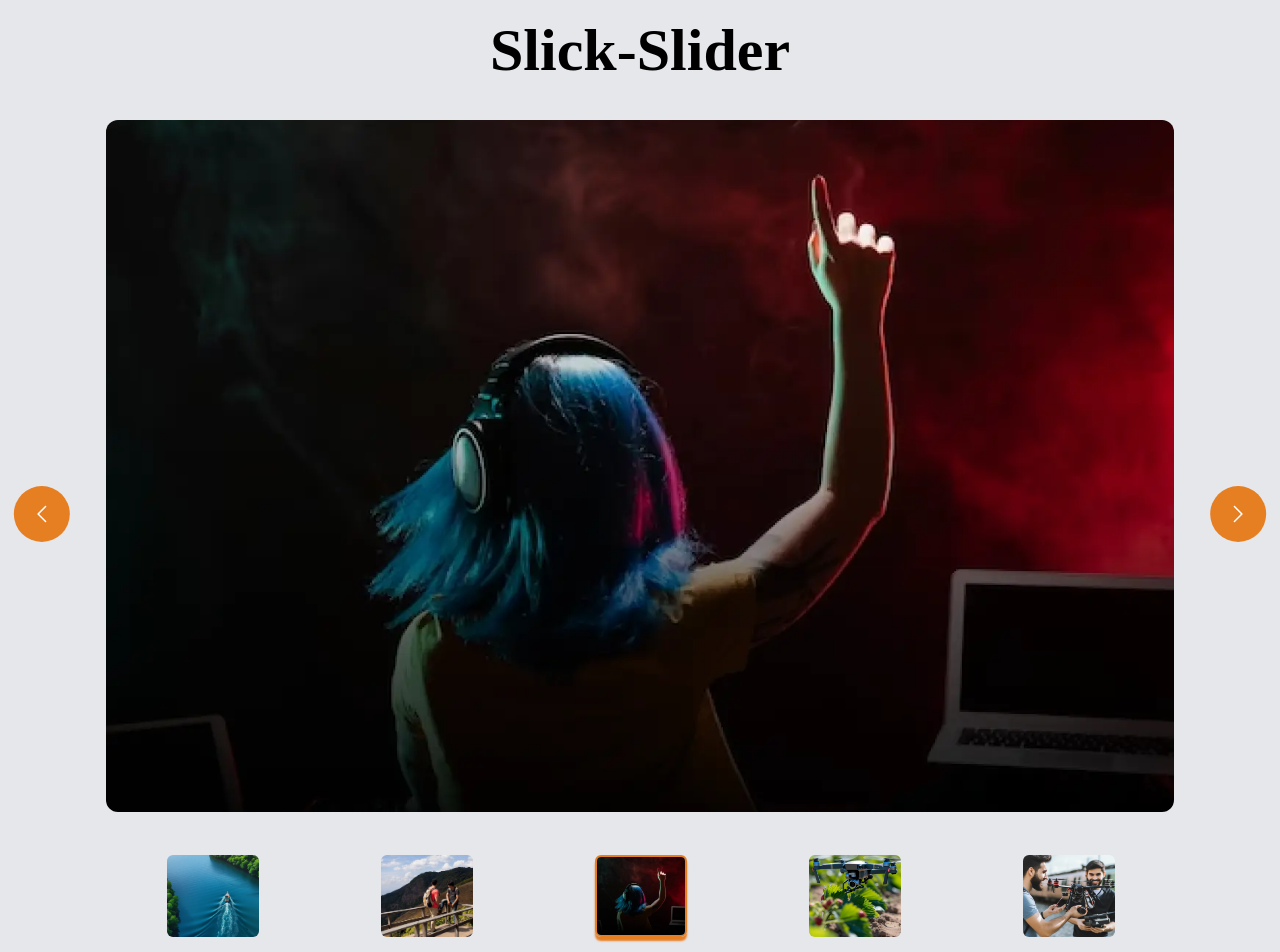
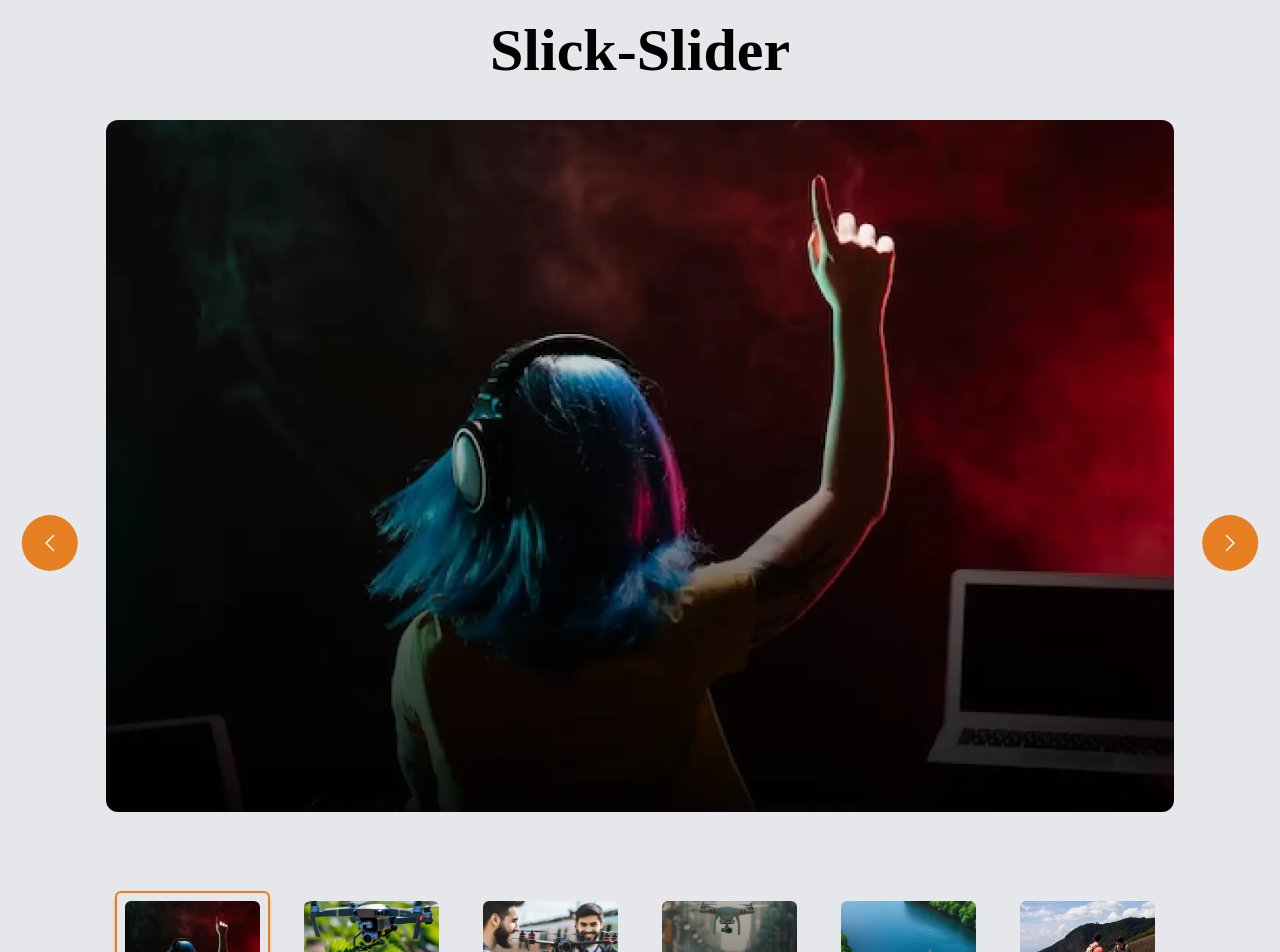
Before and after one commit to tarunmalik330/slider-test, a React (Create React App) app: page / in a window 1280 px wide. Shown: the top 952 px of the page. Built offline with nearby package versions, Linux system fonts and the light colour scheme.

Commit message:
make a custom-slider

```diff
--- a/src/App.css
+++ b/src/App.css
@@ -1,12 +1,7 @@
-
-.nav-slider .slick-slide {
-  display: flex !important;
-  justify-content: center !important;
-  align-items: center !important;
-}
+/*
 .nav-slider .slick-track {
   padding-bottom: 20px !important;
-}
+} */
 .slick-dots li.slick-active button:before {
   color: #e67e22 !important;
 }
--- a/src/components/practice.jsx
+++ b/src/components/practice.jsx
@@ -1,3 +1,82 @@
+// import React, { useState, useEffect, useRef } from "react";
+// import Slider from "react-slick";
+// import { SLIDEDATA } from "../utils/helper";
+// import nextarrow from "../assets/images/svg/next-arrow.svg";
+// import prevarrow from "../assets/images/svg/prev-arrow.svg";
+
+// const Practice = () => {
+//   const [nav1, setNav1] = useState(null);
+//   const [nav2, setNav2] = useState(null);
+//   const sliderRef1 = useRef(null);
+//   const [activeIndex, setActiveIndex] = useState(0);
+
+//   useEffect(() => {
+//     setNav1(sliderRef1.current);
+//   }, []);
+//   const sliderSettingsMain = {
+//     asNavFor: nav2,
+//     ref: sliderRef1,
+//     arrows: false,
+//     responsive: [
+//       {
+//         breakpoint: 1024,
+//         settings: {
+//           arrows: false,
+//         },
+//       },
+//     ],
+//   };
+//   return (
+//     <div className="bg-gray-200 py-5">
+//       <h1 className="text-black xl:text-6xl sm:text-4xl text-2xl font-bold text-center">
+//         Slick-Slider
+//       </h1>
+//       <div className="container mx-auto xl:max-w-[1100px] px-4 md:py-10 py-5 relative">
+//         <button
+//           className="absolute bottom-1/2 left-[-7%] xl:flex hidden cursor-pointer"
+//           onClick={() => sliderRef1?.current?.slickPrev()}
+//         >
+//           <img src={prevarrow} alt="prevarrow" />
+//         </button>
+//         <button
+//           className="absolute bottom-1/2 right-[-7%] xl:flex hidden cursor-pointer"
+//           onClick={() => sliderRef1?.current?.slickNext()}
+//         >
+//           <img src={nextarrow} alt="nextarrow" />
+//         </button>
+//         <Slider {...sliderSettingsMain}>
+//           {SLIDEDATA.map((obj, i) => (
+//             <div className="rounded-xl" key={i}>
+//               <img
+//                 src={obj.img}
+//                 alt={obj.title}
+//                 className="w-full max-w-[1140px] h-full md:max-h-[692px] md:min-h-[692px] max-h-[490px] min-h-[490px] object-cover rounded-xl"
+//               />
+//             </div>
+//           ))}
+//         </Slider>
+//         <div className="flex justify-center gap-6">
+//           {SLIDEDATA.map((obj, i) => (
+//             <div key={i}>
+//               <img
+//                 src={obj.img}
+//                 alt={obj.title}
+//                 className={`min-w-[92px] max-w-[92px] w-full h-full min-h-[82px] max-h-[82px] object-cover rounded-md transition-all ease-linear duration-300 ${
+//                   activeIndex === i
+//                     ? "border-2 border-orange border-solid shadow-custom"
+//                     : ""
+//                 }`}
+//               />
+//             </div>
+//           ))}
+//         </div>
+//       </div>
+//     </div>
+//   );
+// };
+
+// export default Practice;
+
 import React, { useState, useEffect, useRef } from "react";
 import Slider from "react-slick";
 import { SLIDEDATA } from "../utils/helper";
@@ -6,19 +85,20 @@ import prevarrow from "../assets/images/svg/prev-arrow.svg";
 
 const Practice = () => {
   const [nav1, setNav1] = useState(null);
-  const [nav2, setNav2] = useState(null);
   const sliderRef1 = useRef(null);
-  const sliderRef2 = useRef(null);
   const [activeIndex, setActiveIndex] = useState(0);
 
   useEffect(() => {
     setNav1(sliderRef1.current);
-    setNav2(sliderRef2.current);
   }, []);
+
   const sliderSettingsMain = {
-    asNavFor: nav2,
+    asNavFor: nav1,
     ref: sliderRef1,
     arrows: false,
+    dotes: true,
+    fade: true,
+    beforeChange: (current, next) => setActiveIndex(next),
     responsive: [
       {
         breakpoint: 1024,
@@ -29,58 +109,30 @@ const Practice = () => {
     ],
   };
 
-  const sliderSettingsNav = {
-    className: "nav-slider mt-9",
-    asNavFor: nav1,
-    ref: sliderRef2,
-    slidesToShow: 5,
-    swipeToSlide: true,
-    arrows: false,
-    focusOnSelect: true,
-    dots: true,
-    centerMode: true,
-    centerPadding: "0",
-    infinite: true,
-    beforeChange: (oldIndex, newIndex) => setActiveIndex(newIndex),
-    responsive: [
-      {
-        breakpoint: 1024,
-        settings: {
-          slidesToShow: 5,
-        },
-      },
-      {
-        breakpoint: 768,
-        settings: {
-          slidesToShow: 4,
-        },
-      },
-      {
-        breakpoint: 420,
-        settings: {
-          slidesToShow: 3,
-        },
-      },
-    ],
+  const handleTabClick = (index) => {
+    sliderRef1.current.slickGoTo(index);
+    setActiveIndex(index);
   };
 
   return (
-      <div className="bg-gray-200 py-5">
-          <h1 className="text-black xl:text-6xl sm:text-4xl text-2xl font-bold text-center">Slick-Slider</h1>
+    <div className="bg-gray-200 py-5">
+      <h1 className="text-black xl:text-6xl sm:text-4xl text-2xl font-bold text-center">
+        Slick-Slider
+      </h1>
       <div className="container mx-auto xl:max-w-[1100px] px-4 md:py-10 py-5 relative">
         <button
-          className="absolute bottom-1/2 left-[-7%] xl:flex hidden cursor-pointer"
+          className="absolute xl:bottom-1/2 lg:bottom-[14%] md:bottom-[26%] sm:bottom-[30%] min-[376px]:bottom-[31%] bottom-[38%] xl:left-[-7%] left-1/2 cursor-pointer ps-2"
           onClick={() => sliderRef1?.current?.slickPrev()}
         >
-          <img src={prevarrow} alt="prevarrow" />
+          <img src={prevarrow} alt="Previous Arrow" />
         </button>
         <button
-          className="absolute bottom-1/2 right-[-7%] xl:flex hidden cursor-pointer"
+          className="absolute xl:bottom-1/2 lg:bottom-[14%] md:bottom-[26%] sm:bottom-[30%] min-[376px]:bottom-[31%] bottom-[38%] xl:right-[-7%] right-1/2 cursor-pointer pe-2"
           onClick={() => sliderRef1?.current?.slickNext()}
         >
-          <img src={nextarrow} alt="nextarrow" />
+          <img src={nextarrow} alt="Next Arrow" />
         </button>
-        <Slider {...sliderSettingsMain}>
+        <Slider className="pb-12 sm:pt-0" {...sliderSettingsMain}>
           {SLIDEDATA.map((obj, i) => (
             <div className="rounded-xl" key={i}>
               <img
@@ -91,21 +143,25 @@ const Practice = () => {
             </div>
           ))}
         </Slider>
-        <Slider {...sliderSettingsNav}>
+        <div className="flex justify-center flex-wrap sm:gap-6 gap-3 xl:mt-6 mt-10">
           {SLIDEDATA.map((obj, i) => (
-            <div key={i}>
+            <div
+              key={i}
+              className={`cursor-pointer p-2 rounded-md transition-all ease-linear duration-300 ${
+                activeIndex === i
+                  ? "border-2 border-orange border-solid shadow-custom"
+                  : "border-2 border-transparent border-solid"
+              }`}
+              onClick={() => handleTabClick(i)}
+            >
               <img
                 src={obj.img}
                 alt={obj.title}
-                className={`min-w-[92px] max-w-[92px] w-full h-full min-h-[82px] max-h-[82px] object-cover rounded-md transition-all ease-linear duration-300 ${
-                  activeIndex === i
-                    ? "border-2 border-orange border-solid shadow-custom"
-                    : ""
-                }`}
+                className="xl:min-w-[135px] xl:max-w-[135px] xl:min-h-[110px] xl:max-h-[110px] min-w-[92px] max-w-[92px] w-full h-full min-h-[82px] max-h-[82px] object-cover rounded-md"
               />
             </div>
           ))}
-        </Slider>
+        </div>
       </div>
     </div>
   );
```
